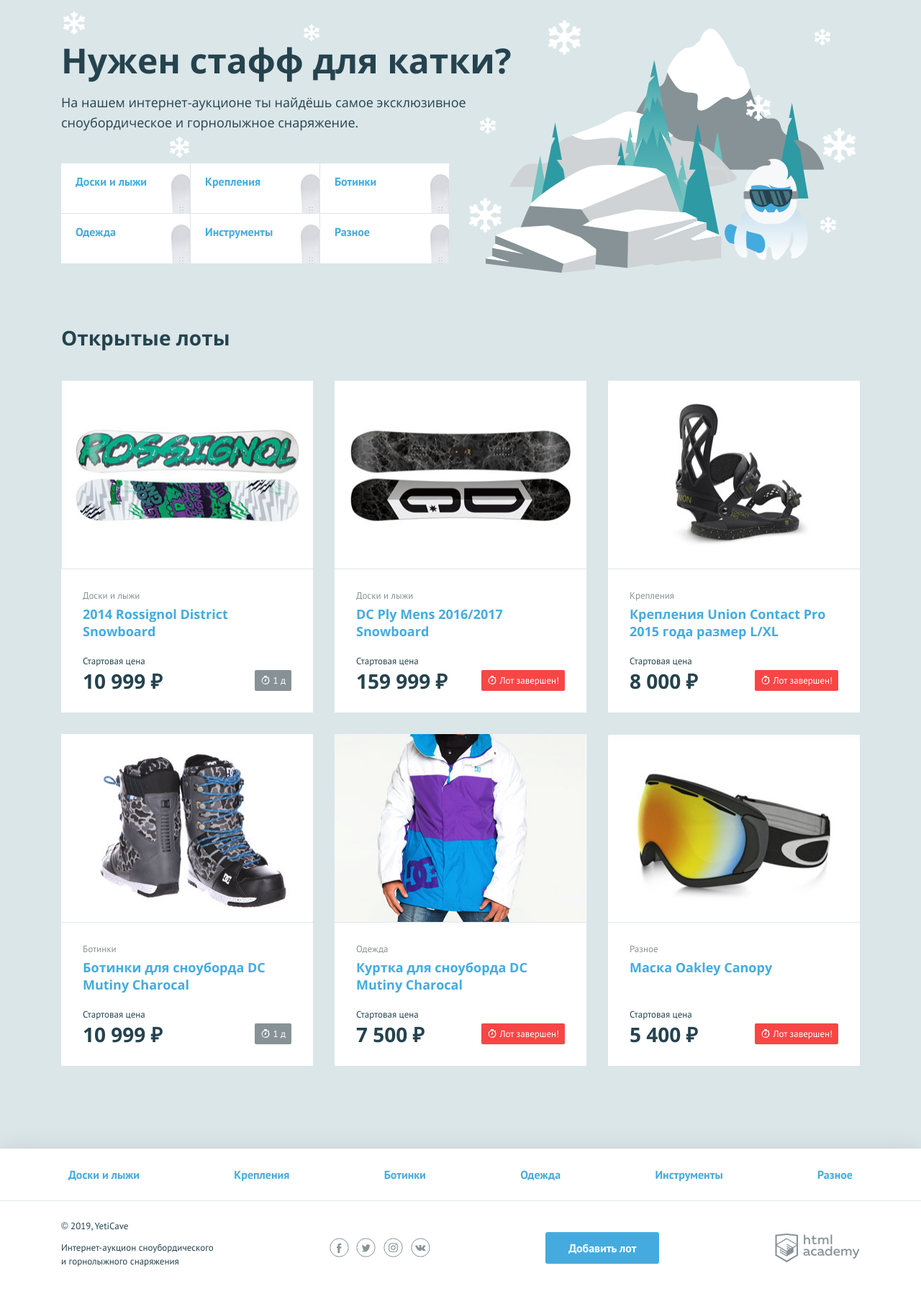
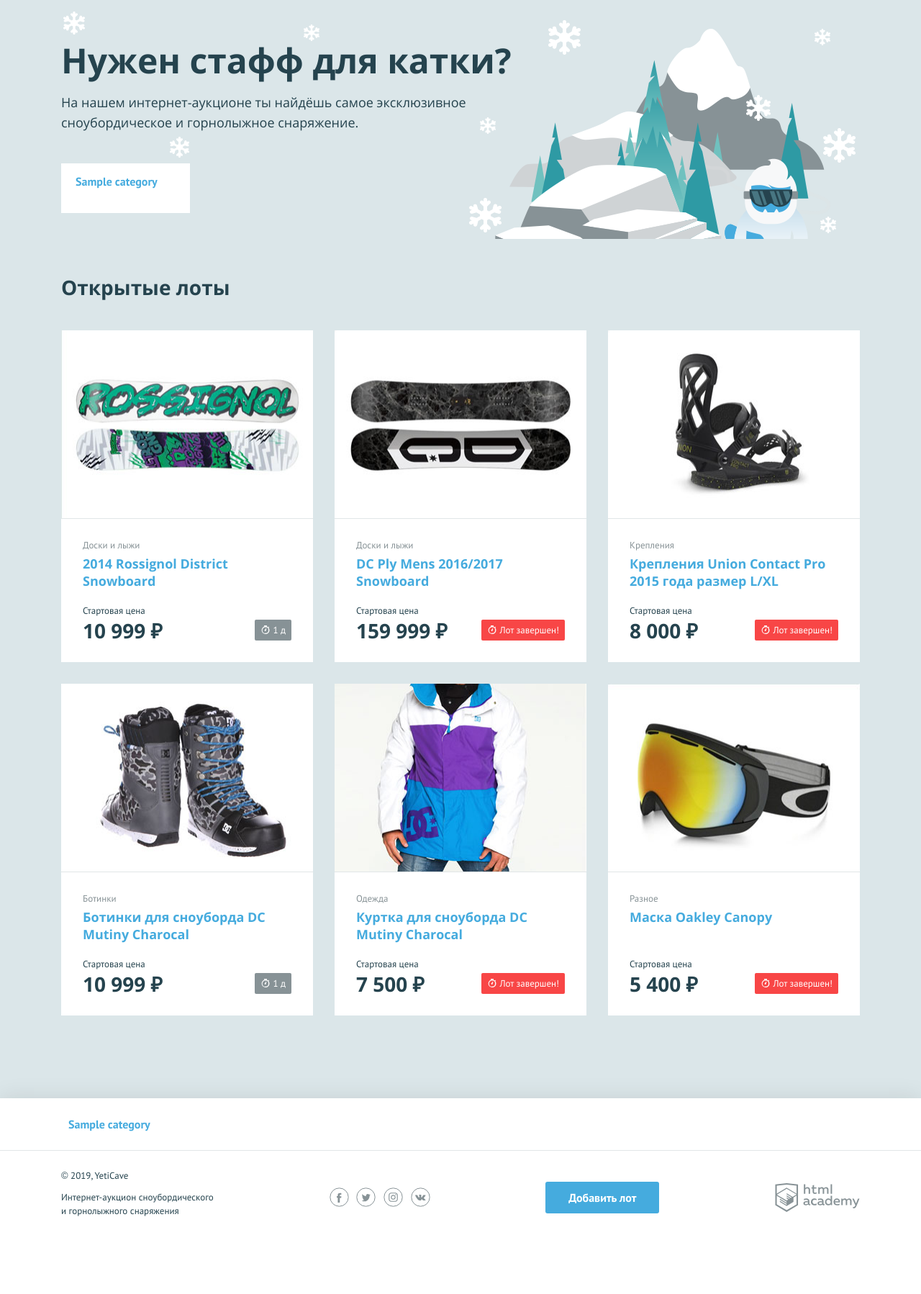
Before and after one commit to YuliaQueen/1028971-yeticave-10, a PHP site: page / in a window 1280 px wide. Shown: the part 107-1905 px from the top of the page at 72% size. After the commit the page ends 1797 px from the top, so only its background shows below. Run offline with PHP 8.4, Linux system fonts and the light colour scheme; tables that the repository leaves empty hold one stand-in row (values such as "Sample post").

Commit message:
Подключение базы данных
Создание файлов error.php, init.php, подключение базы

```diff
--- a/data.php
+++ b/data.php
@@ -6,7 +6,7 @@ $title = 'Главная страница';
 
 $user_name = 'Юлия';
 
-$category = ['Доски и лыжи', 'Крепления', 'Ботинки', 'Одежда', 'Инструменты', 'Разное'];
+//$category = ['Доски и лыжи', 'Крепления', 'Ботинки', 'Одежда', 'Инструменты', 'Разное'];
 
 $items_structure =
     [
--- a/index.php
+++ b/index.php
@@ -1,6 +1,26 @@
 <?php
 require('function.php');
 require('data.php');
+require ('init.php');
+
+if (!$link) {
+    $error = mysqli_connect_error();
+    $content = include_template('error.php', ['error' => $error]);
+}
+else {
+    $sql = 'SELECT * FROM categories';
+
+    $result = mysqli_query($link, $sql);
+
+    if ($result) {
+        $category = mysqli_fetch_all($result, MYSQLI_ASSOC);
+    }
+    else {
+        $error = mysqli_error($link);
+        $content = include_template('error.php', ['error' => $error]);
+    }
+}
+
 
 $main_content = include_template('main.php', [
     'items_structure' => $items_structure,
--- /dev/null
+++ b/init.php
@@ -0,0 +1,6 @@
+<?php
+
+$link = mysqli_connect('localhost', 'root', '', 'yeti_cave');
+mysqli_set_charset($link, 'utf8');
+$category = [];
+$content = '';
--- a/templates/layout.php
+++ b/templates/layout.php
@@ -58,7 +58,7 @@
             <!--заполните этот список из массива категорий-->
             <?php foreach ($category as $index): ?>
                 <li class="nav__item">
-                    <a href="pages/all-lots.html"><?=esc($index); ?></a>
+                    <a href="pages/all-lots.html"><?=esc($index['category_name']); ?></a>
                 </li>
             <?php endforeach; ?>
         </ul>
--- a/templates/main.php
+++ b/templates/main.php
@@ -4,8 +4,8 @@
     <ul class="promo__list">
         <?php foreach ($category as $index): ?>
             <!--заполните этот список из массива категорий-->
-            <li class="promo__item promo__item--boards">
-                <a class="promo__link" href="pages/all-lots.html"><?=esc($index); ?></a>
+            <li class="promo__item promo__item--<?=esc($index['category_value'])?>">
+                <a class="promo__link" href="pages/all-lots.html"><?=esc($index['category_name']); ?></a>
             </li>
         <?php endforeach; ?>
     </ul>
```
Also changed, not shown: templates/error.php (added, +11 -0 lines).
